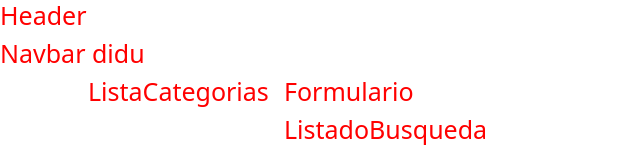
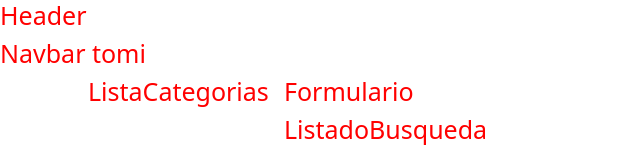
Before and after one commit to tomasghilino/DibeAnime, a React (Create React App) app: page / in a window 1280 px wide. Shown: the top 157 px of the page, without its empty margins (0-640 px from the left). Built offline with nearby package versions, Linux system fonts and the light colour scheme.

Commit message:
segundoTest

```diff
--- a/src/components/Navbar/Navbar.jsx
+++ b/src/components/Navbar/Navbar.jsx
@@ -1,7 +1,7 @@
 import React from 'react';
 
 const Navbar = () => {
-  return <h1>Navbar didu</h1>;
+  return <h1>Navbar tomi</h1>;
 };
 
 export default Navbar;
```
